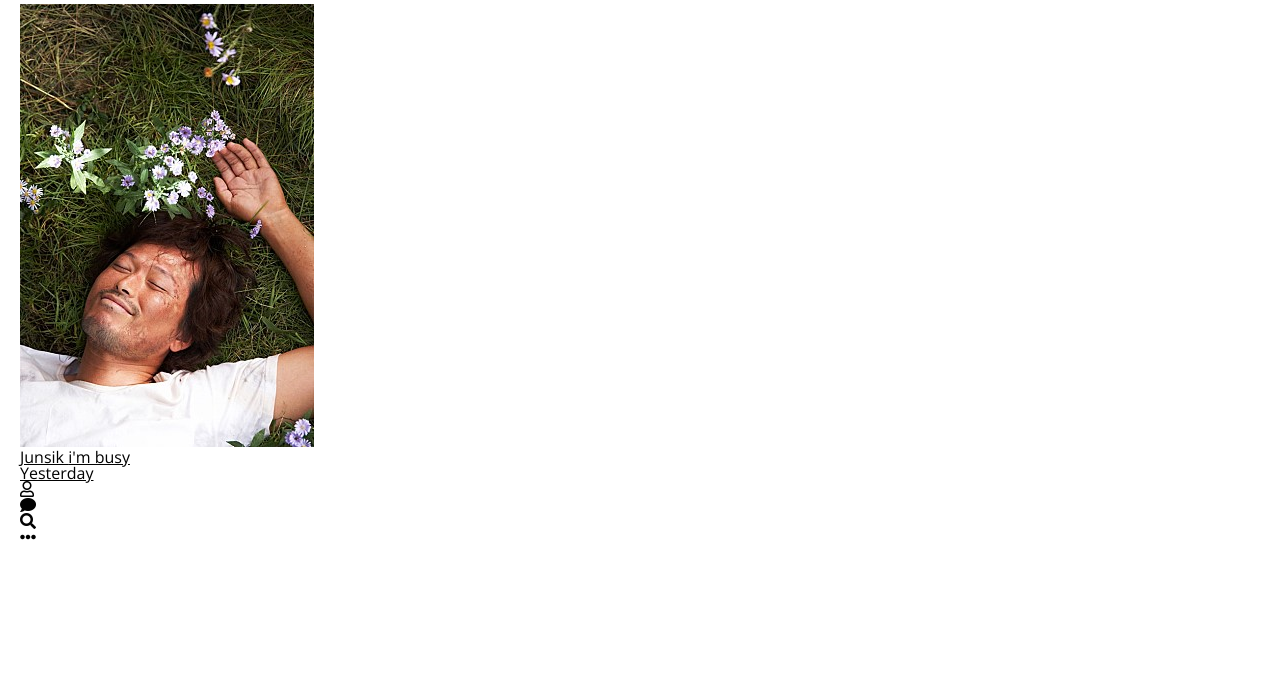
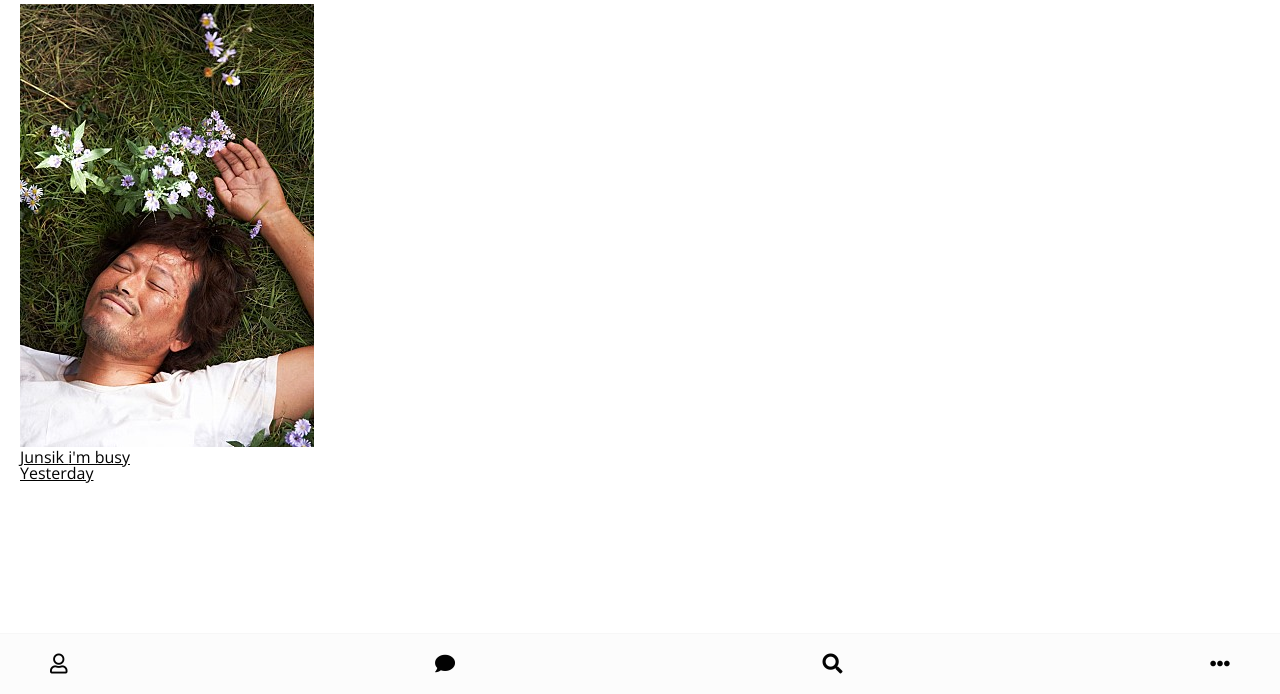
Before and after one commit to KIMJUNSICK/kakao_clone-2.0, a plain HTML site: page index.html in a window 1280 px wide. Shown: the part 106-800 px from the top of the page. Drawn offline with nearby package versions, Linux system fonts and the light colour scheme.

Commit message:
Navigation Bar part One

```diff
--- /dev/null
+++ b/css/nav-bar.css
@@ -0,0 +1,17 @@
+.nav {
+  position: fixed;
+  width: 100%;
+  background-color: #fcfcfc;
+  padding: 20px 50px;
+  bottom: 0px;
+  left: 0px;
+  border-top: 1px solid #f7f7f7;
+}
+
+.nav .nav__list {
+  display: flex;
+  justify-content: space-between;
+}
+.nav i {
+  font-size: 20px;
+}
--- a/css/styles.css
+++ b/css/styles.css
@@ -2,7 +2,7 @@
 @import "reset.css";
 @import "status-bar.css";
 @import "header.css";
-
+@import "nav-bar.css";
 body {
   background-color: white;
   padding: 10px 20px;
@@ -11,6 +11,10 @@ body {
     Roboto, Oxygen, Ubuntu, Cantarell, "Open Sans", "Helvetica Neue", sans-serif;
 }
 
+* {
+  box-sizing: border-box;
+}
+
 a {
   color: inherit;
 }
```
